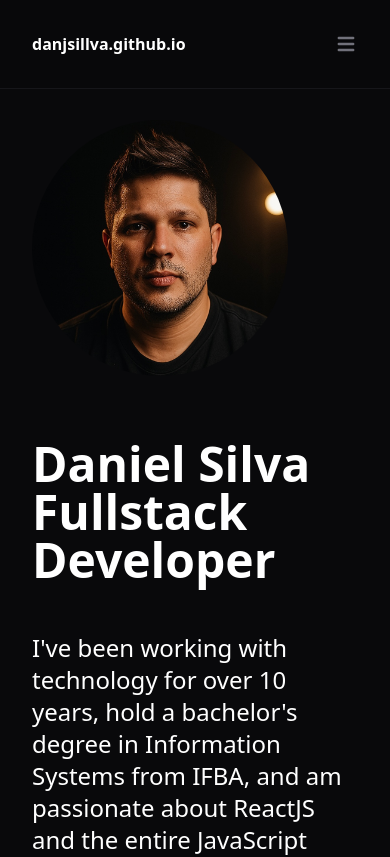
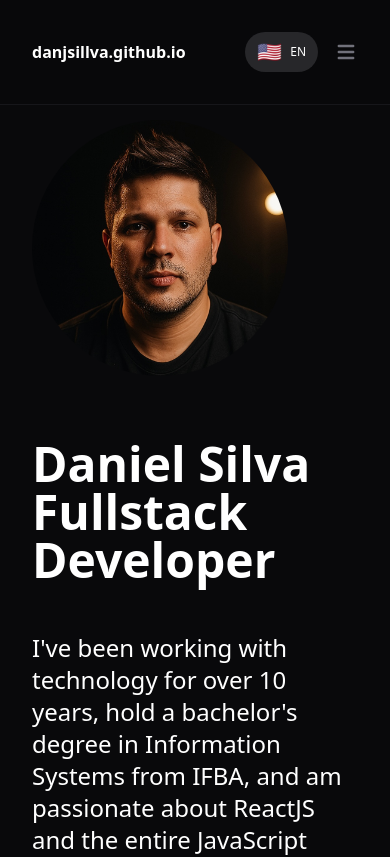
Before and after one commit to danjsillva/danjsillva.github.io, a React (Vite) app: page / in a window 390 px wide. Shown: the top 857 px of the page. Built offline with nearby package versions, Linux system fonts and the light colour scheme.

Commit message:
feat: added english version

```diff
--- a/src/components/contact.tsx
+++ b/src/components/contact.tsx
@@ -19,7 +19,7 @@ function Contact() {
   return (
     <section
       id="contact"
-      className="flex flex-col items-center w-full h-full my-10 sm:my-20 lg:my-40"
+      className="flex flex-col items-center w-full h-full px-8 py-20 lg:py-40"
     >
       <p className="text-xl text-center max-w-2xl x-8">{t.description}</p>
 
--- a/src/components/contents.tsx
+++ b/src/components/contents.tsx
@@ -56,7 +56,7 @@ function Contents() {
   return (
     <section
       id="contents"
-      className="flex flex-col items-center text-zinc-900 bg-white w-full h-full py-10 sm:py-20 lg:py-40"
+      className="flex flex-col items-center text-zinc-900 bg-white w-full h-full py-20 lg:py-40"
     >
       <h2 className="text-4xl md:text-6xl font-bold mb-16 w-[900px] max-w-full px-8">
         {t.title}
--- a/src/components/header.tsx
+++ b/src/components/header.tsx
@@ -71,12 +71,15 @@ function Header() {
             </ul>
           </nav>
 
-          <button
-            className="sm:hidden text-zinc-500 hover:text-zinc-400"
-            onClick={() => setIsMenuOpen(!isMenuOpen)}
-          >
-            {isMenuOpen ? <HiX size={24} /> : <HiMenu size={24} />}
-          </button>
+          <div className="flex items-center gap-4 sm:hidden">
+            <LanguageToggle />
+            <button
+              className="text-zinc-500 hover:text-zinc-400"
+              onClick={() => setIsMenuOpen(!isMenuOpen)}
+            >
+              {isMenuOpen ? <HiX size={24} /> : <HiMenu size={24} />}
+            </button>
+          </div>
         </div>
       </header>
 
@@ -119,9 +122,6 @@ function Header() {
                 {t.contact}
               </a>
             </li>
-            <li className="mt-4">
-              <LanguageToggle />
-            </li>
           </ul>
         </nav>
       )}
--- a/src/components/timeline.tsx
+++ b/src/components/timeline.tsx
@@ -204,7 +204,7 @@ function Timeline() {
   return (
     <section
       id="timeline"
-      className="flex flex-col items-center w-full h-full py-10 sm:py-20 lg:py-40"
+      className="flex flex-col items-center w-full h-full py-20 lg:py-40"
     >
       <h2 className="text-4xl md:text-6xl font-bold mb-16 w-[900px] max-w-full px-8">
         {t.title}
```
